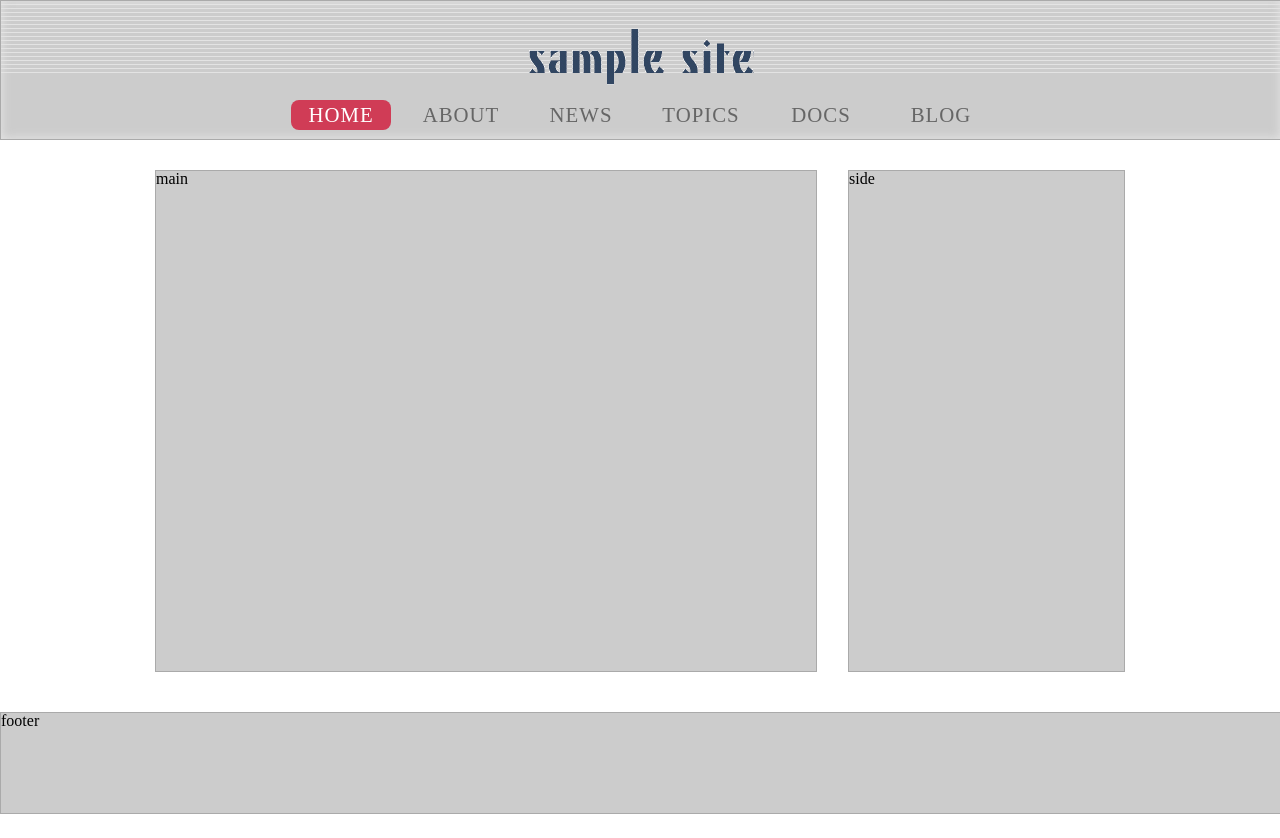
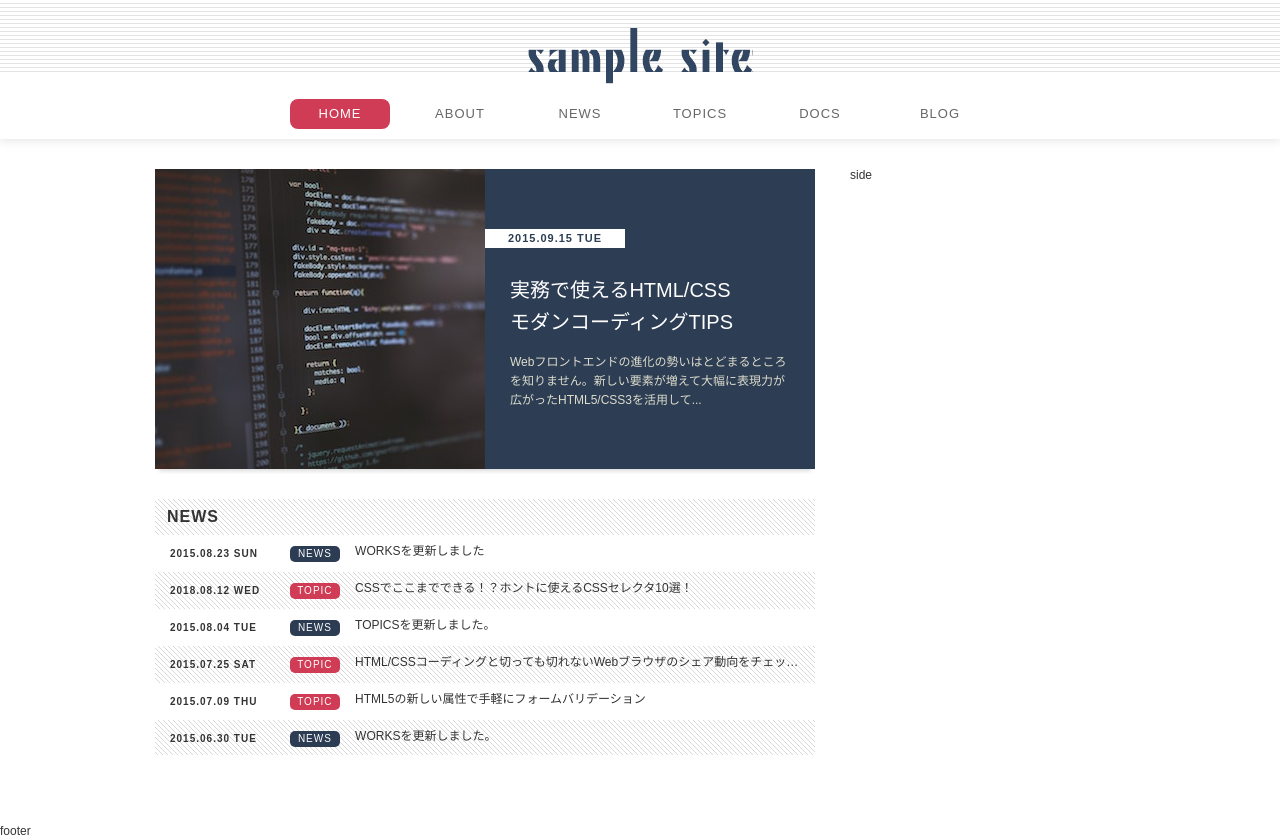
Before and after one commit to peeeechi/html5-css3-moern-coding, a Next.js app: page /standard-layout in a window 1280 px wide. Before the commit the page ends 814 px from the top, so only its background shows below. Built offline with nearby package versions, Linux system fonts and the light colour scheme.

Commit message:
update: main/news まで実装完了

```diff
--- a/pages/standard-layout/index.tsx
+++ b/pages/standard-layout/index.tsx
@@ -34,16 +34,86 @@ export default function StandardLayout() {
           </nav>
         </header>
 
-
+        {/* コンテンツ部分 */}
         <div className={ classNames(styles.wrapper, styles.clearfix) }>
 
+          {/* 記事領域 */}
+          <main className={styles.main}>
 
-          <main className={styles.main}>
-            main
+
+            {/* HOT TOPIC */}
+            <h2 className={styles.hidden}>HOT TOPIC</h2>
+
+            <a href="#" className={classNames(styles["hot-topic"], styles.clearfix)}>
+              <img className={styles.image} src="standard-layout/images/hot-topic.jpg" alt="コーディング画面"/>
+              <div className={styles["content"]}>
+                <h3 className={styles["title"]}>実務で使えるHTML/CSS<br></br>モダンコーディングTIPS</h3>
+                <p className={styles["desc"]}>Webフロントエンドの進化の勢いはとどまるところを知りません。新しい要素が増えて大幅に表現力が広がったHTML5/CSS3を活用して...</p>
+
+                <time className={styles["date"]} dateTime="2015-09-01">2015.09.15 TUE</time>
+              </div>
+            </a>
+
+            {/* NEWS(更新履歴) */}
+            <h2 className={styles["heading"]}>NEWS</h2>
+
+            <ul className={styles["scroll-list"]}>
+              <li className={styles["scroll-item"]}>
+                <a href="#">
+                  <time className={styles.date} dateTime="2015-08-23">2015.08.23 SUN</time>
+                  <span className={classNames(styles["category"], styles["news"])}>NEWS</span>
+                  <span className={styles["title"]}>WORKSを更新しました</span>
+                </a>
+              </li>
+
+              <li className={styles["scroll-item"]}>
+                <a href="#">
+                  <time className={styles["date"]} dateTime="2018-08-12">2018.08.12 WED</time>
+                  <span className={styles["category"]}>TOPIC</span>
+                  <span className={styles["title"]}>CSSでここまでできる！？ホントに使えるCSSセレクタ10選！</span>
+                </a>
+              </li>
+
+              <li className={styles["scroll-item"]}>
+                <a href="#">
+                  <time className={styles["date"]} dateTime="2015-08-04">2015.08.04 TUE</time>
+                  <span className={classNames(styles["category"], styles["news"])}>NEWS</span>
+                  <span className={styles["title"]}>TOPICSを更新しました。</span>
+                </a>
+              </li>
+              <li className={styles["scroll-item"]}>
+                <a href="#">
+                  <time className={styles["date"]} dateTime="2015-07-25">2015.07.25 SAT</time>
+                  <span className={styles["category"]}>TOPIC</span>
+                  <span className={styles["title"]}>HTML/CSSコーディングと切っても切れないWebブラウザのシェア動向をチェックしよう</span>
+                </a>
+              </li>
+              <li className={styles["scroll-item"]}>
+                <a href="#">
+                  <time className={styles["date"]} dateTime="2015-07-09">2015.07.09 THU</time>
+                  <span className={styles["category"]}>TOPIC</span>
+                  <span className={styles["title"]}>HTML5の新しい属性で手軽にフォームバリデーション</span>
+                </a>
+              </li>
+              <li className={styles["scroll-item"]}>
+                <a href="#">
+                  <time className={styles["date"]} dateTime="2015-06-30">2015.06.30 TUE</time>
+                  <span className={classNames(styles["category"], styles["news"])}>NEWS</span>
+                  <span className={styles["title"]}>WORKSを更新しました。</span>
+                </a>
+              </li>
+            </ul>
+
+
+            <h2 className={styles.hidden}>ARTICLES</h2>
+            <div className={styles.articles}>
+
+            </div>
           </main>
 
 
 
+          {/* サイドバー */}
           <div className={ styles.sidemenu }>
             side
           </div>
--- a/pages/standard-layout/standard-layout.module.scss
+++ b/pages/standard-layout/standard-layout.module.scss
@@ -1,5 +1,6 @@
 @charset "UTF-8";
 
+$base-font-size: 16px * 0.625;
 $header-width: 100%;
 $footer-width: 100%;
 $content-width: 660px;
@@ -11,21 +12,20 @@ $nav-item-height: 30px;
 
 .standard-layout {
 
-    html {
-        font-size: 62.5%;
-    }
+    // html {
+    //     font-size: 62.5%;
+    // }
 
-    body {
+    // body {
         color: #333;
-        font-size: 1.2rem;
+        // font-size: 1.2rem;
+        font-size: $base-font-size * 1.2;
         font-family: "Hiragino Kaku Gothic ProN", Meiryo, sans-serif;
-    }
+    // }
 
     // 全ての要素(疑似要素含む)
-    * {
-        &::before, &::after {
-            box-sizing: border-box;
-        }
+    *, *::before, *::after {
+        box-sizing: border-box;
     }
 
     a {
@@ -34,6 +34,20 @@ $nav-item-height: 30px;
             text-decoration: none;
         }
     }
+
+    // Util ----------------------------------------------------------------------------------------------------
+
+    .hidden {
+        display: none;
+    }
+
+    .heading {
+        padding: 10px 12px;
+        background-image: url('/standard-layout/images/bg-slash.gif');
+        letter-spacing: 1px;
+        font-size: 1.6 * $base-font-size;
+    }
+
 
     // Header area ----------------------------------------------------------------------------------------------
 
@@ -47,7 +61,7 @@ $nav-item-height: 30px;
         // box-shadow: inset 右 下 ぼかしの大きさ 拡張の大きさ 影の色; 内側に影が出来る
         // , で区切って複数の影を付けることも出来る
         box-shadow: 0 0 10px 1px #e3e3e3;
-        box-shadow: inset 0 0 10px 1px #e3e3e3;
+        // box-shadow: inset 0 0 10px 1px #e3e3e3;
     }
 
     .logo {
@@ -68,6 +82,7 @@ $nav-item-height: 30px;
             width: 100%;
             height: 100%;
         }
+
     }
 
     .global-nav {
@@ -92,7 +107,8 @@ $nav-item-height: 30px;
                 text-align: center;
                 border-radius: 8px;
                 color: #666;
-                font-size: 1.3rem;
+                // font-size: 1.3rem;
+                font-size: 1.3 * $base-font-size;
 
                 // 文字間のスペース
                 letter-spacing: 1px;
@@ -106,22 +122,179 @@ $nav-item-height: 30px;
                 }
             }
 
-        }
-
-        .nav-item.active {
-            a {
-                background-color: #d03c56;
-                color: #fff;
+            &.active {
+                a {
+                    background-color: #d03c56;
+                    color: #fff;
+                }
             }
         }
 
+
     }
 
-    // Header area ----------------------------------------------------------------------------------------------
-
+    // Contents area ------------------------------------------------------------------------------------------------
     // Main area ------------------------------------------------------------------------------------------------
 
-    // Main area ------------------------------------------------------------------------------------------------
+    .main {
+        // main タグに対応していないブラウザにも対応するため
+        // display: block; を指定
+        display: block;
+        float: left;
+        width: $content-width;
+    }
+
+
+    .hot-topic {
+        // a tag はinline 要素の為、
+        // block としてマークアップできるよう変更
+        display: block;
+        height: 300px;
+        margin-bottom: 30px;
+
+        box-shadow: 0 6px 4px -4px rgba(0, 0, 0, 0.15);
+        transition: opacity 0.15s;
+
+        &:hover {
+            opacity: 0.85;
+        }
+
+        .image {
+            float: left;
+            width: 50%;
+            height: 100%;
+        }
+
+        .content {
+            position: relative;
+            float: left;
+            width: 50%;
+            height: 100%;
+            padding: 105px 25px 0;
+            background-color: #2d3d54;
+
+            // 行の高さを指定
+            line-height: 1.6;
+        }
+
+        .title {
+            margin-bottom: 15px;
+            color: #fff;
+            font-weight: normal;
+            // font-size: 2.0rem;
+            font-size: 2.0 * $base-font-size;
+        }
+
+        .desc {
+            color: #ddc;
+        }
+
+        .date {
+
+            // 親要素に position: relative を指定しているため、コンテンツの左上に固定となる
+            position: absolute;
+            top: 60px;
+            left: 0;
+            width: 140px;
+            padding: 4px;
+            background-color: #fff;
+            color: #2d3d54;
+            text-align: center;
+            letter-spacing: 1px;
+            font-weight: bold;
+            // font-size: 1.1rem;
+            font-size: 1.1 * $base-font-size;
+            line-height: 1;
+        }
+    }
+
+    .scroll-list {
+
+        // 最大で220px,要素が無い場合は要素にあわせて縮む
+        max-height: 220px;
+
+        // 子要素がy方向(height)を上回った時にスクロールバーを表示する
+        // overflow: scroll とのちがいは、scrollは常にスクロールバーが表示される
+        overflow-y: auto;
+        margin-bottom: 30px;
+        // デフォルトで表示されるリストのマークを消す
+        list-style-type: none;
+
+        .scroll-item {
+
+            // 同じ階層のn番目の要素に対しての疑似要素
+            // 整数、数式、even(偶数)、odd(奇数)
+            // :nth-child() は全ての要素を数える
+            &:nth-of-type(even) a {
+                background-image: url('/standard-layout/images/bg-slash.gif');
+            }
+
+            a {
+                display: block;
+                padding: 10px 15px;
+                color: #333;
+                font-size: 0;
+                transition: background-color 0.1s;
+
+                &:hover {
+                    background-color: #fafaf8;
+                }
+            }
+
+            // .date,.category,title widthはscroll bar が表示されても
+            // 横並びを維持出来るように%で(100%になるように)指定する
+            .date {
+                display: inline-block;
+                // display: inline;
+                font-size: $base-font-size;
+                font-weight: bold;
+                letter-spacing: 1px;
+                width: 19%;
+            }
+
+            .category {
+                display: inline-block;
+                // display: inline;
+                font-size: $base-font-size;
+                width: 8%;
+                border-radius: 5px;
+                background-color: #d03c56;
+                color: #fff;
+                text-align: center;
+                letter-spacing: 1px;
+                line-height: 16px;
+
+                &.news {
+                    background-color: #2c3c53;
+                }
+            }
+
+            .title {
+                display: inline-block;
+                // display: inline;
+                font-size: $base-font-size;
+                width: 73%;
+                padding-left: 15px;
+                font-size: $base-font-size * 1.2;
+
+                // はみ出したtext部分を ...で表現するCSS
+                // white-space: nowrap; と overflow: hidden; とセットで使用する
+                white-space: nowrap;
+                overflow: hidden;
+                text-overflow: ellipsis;
+            }
+        }
+    }
+
+
+    .news {
+
+    }
+
+    .articles {
+
+    }
+
 
 
     .wrapper {
@@ -137,19 +310,9 @@ $nav-item-height: 30px;
         clear: both;
     }
 
-    .main {
-        // main タグに対応していないブラウザにも対応するため
-        // display: block; を指定
-        display: block;
-        float: left;
-        width: $content-width;
-        background-color: yellow;
-    }
-
     .sidemenu {
         float: right;
         width: $sidemenu-width;
-        background-color: blue;
     }
 
     .footer {
@@ -157,17 +320,17 @@ $nav-item-height: 30px;
         width: $footer-width;
     }
 
-    .main, .header, .sidemenu, .footer {
-        border: 1px solid #aaa;
-        background-color: #ccc;
+//     .main, .header, .sidemenu, .footer {
+//         border: 1px solid #aaa;
+//         background-color: #ccc;
 
-    }
+//     }
 
-    .header, .footer {
-        height: 100px;
-    }
+//     .header, .footer {
+//         height: 100px;
+//     }
 
-    .main, .sidemenu {
-        height: 500px;
-    }
+//     .main, .sidemenu {
+//         height: 500px;
+//     }
 }
```
Also changed, not shown: pages/standard-layout/study.md (+5 -1 lines).
